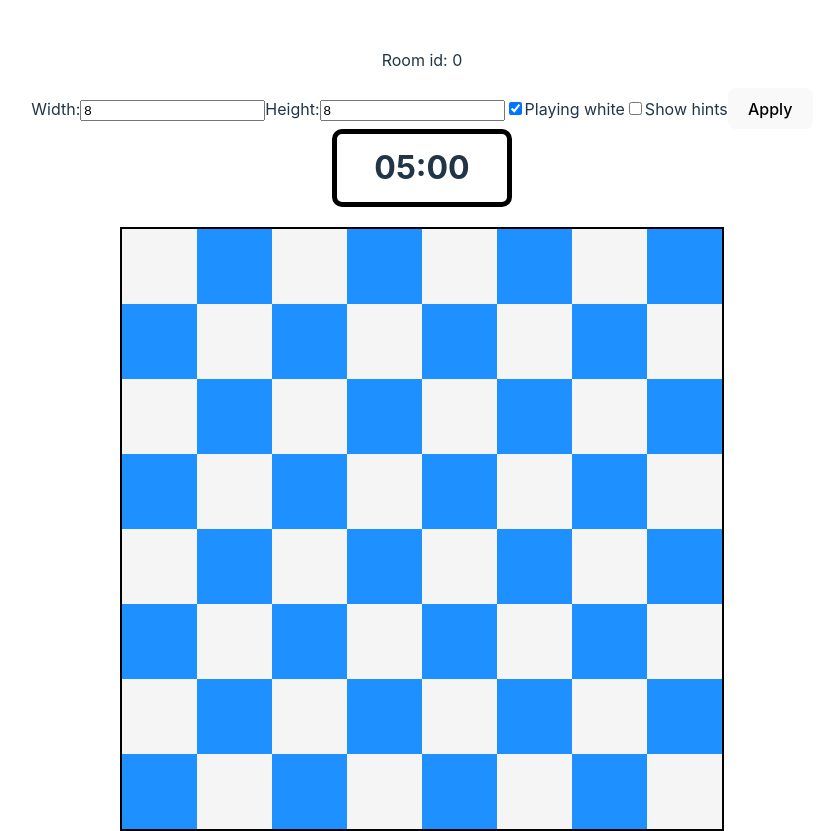
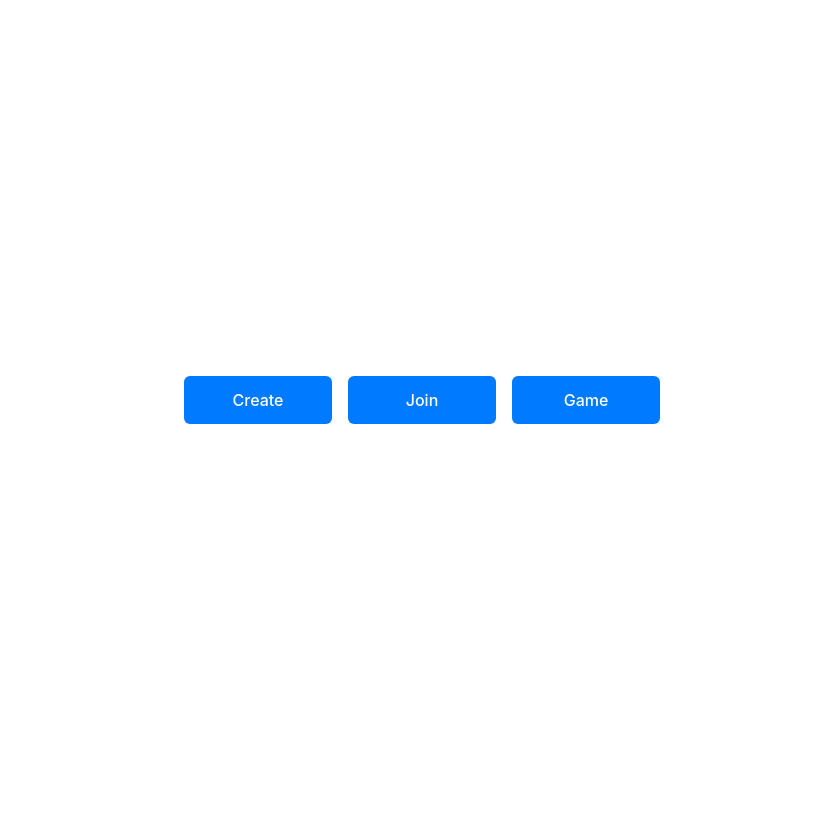
Before and after one commit to maks2601/chess-hero, a React (Vite) app in the folder client/: page / in a window 1280 px wide. Shown: the top 831 px of the page, without its empty margins (218-1041 px from the left). After the commit the page ends 800 px from the top, so only its background shows below. Built offline with nearby package versions, Linux system fonts and the light colour scheme.

Commit message:
Add pages logic

```diff
--- a/client/package.json
+++ b/client/package.json
@@ -11,7 +11,8 @@
   },
   "dependencies": {
     "react": "^18.3.1",
-    "react-dom": "^18.3.1"
+    "react-dom": "^18.3.1",
+    "react-router-dom": "^7.1.3"
   },
   "devDependencies": {
     "@eslint/js": "^9.17.0",
--- a/client/src/App.tsx
+++ b/client/src/App.tsx
@@ -1,35 +1,20 @@
-import {useEffect, useState} from 'react';
 import './App.css';
-import Board from "./components/Board.tsx";
-import {BoardData} from "./models/BoardData.ts";
-import BoardForm from "./components/BoardForm.tsx";
+import {BrowserRouter as Router, Routes, Route} from "react-router-dom";
+import Game from "./pages/Game.tsx";
+import Menu from "./pages/Menu.tsx";
+import CreateRoom from "./pages/CreateRoom.tsx";
+import JoinRoom from "./pages/JoinRoom.tsx";
 
 function App() {
-    const [board, setBoard] = useState(new BoardData(8, 8, true));
-    const [showHints, setShowHints] = useState(false);
-    const [roomId, setRoomId] = useState(0);
-
-    useEffect(() => {
-        fetch(API_ENDPOINT).then(res => {
-            res.json().then((json) => {
-                setRoomId(json.roomId)
-            })
-        });
-    }, [board]);
-
-    const createBoard = (width: number, height: number, playingWhite: boolean, showHints: boolean) => {
-        const newBoard = new BoardData(width, height, playingWhite);
-        newBoard.fillBoard();
-        setBoard(newBoard);
-        setShowHints(showHints);
-    }
-
     return (
-        <div className="App">
-            <p>Room id: {roomId}</p>
-            <BoardForm createBoard={createBoard}/>
-            <Board board={board} showHints={showHints}/>
-        </div>
+        <Router>
+            <Routes>
+                <Route path="/" element={<Menu/>}/>
+                <Route path="/createRoom" element={<CreateRoom/>}/>
+                <Route path="/joinRoom" element={<JoinRoom/>}/>
+                <Route path="/game" element={<Game/>}/>
+            </Routes>
+        </Router>
     );
 }
 
--- /dev/null
+++ b/client/src/pages/CreateRoom.tsx
@@ -0,0 +1,9 @@
+const CreateRoom = () => {
+    return (
+        <div>
+
+        </div>
+    );
+};
+
+export default CreateRoom;
--- /dev/null
+++ b/client/src/pages/Game.tsx
@@ -0,0 +1,36 @@
+import {useEffect, useState} from "react";
+import {BoardData} from "../models/BoardData.ts";
+import BoardForm from "../components/BoardForm.tsx";
+import Board from "../components/Board.tsx";
+import {API_ENDPOINT} from "../App.tsx";
+
+const Game = () => {
+    const [board, setBoard] = useState(new BoardData(8, 8, true));
+    const [showHints, setShowHints] = useState(false);
+    const [roomId, setRoomId] = useState(0);
+
+    useEffect(() => {
+        fetch(API_ENDPOINT).then(res => {
+            res.json().then((json) => {
+                setRoomId(json.roomId)
+            })
+        });
+    }, [board]);
+
+    const createBoard = (width: number, height: number, playingWhite: boolean, showHints: boolean) => {
+        const newBoard = new BoardData(width, height, playingWhite);
+        newBoard.fillBoard();
+        setBoard(newBoard);
+        setShowHints(showHints);
+    }
+
+    return (
+        <div className="App">
+            <p>Room id: {roomId}</p>
+            <BoardForm createBoard={createBoard}/>
+            <Board board={board} showHints={showHints}/>
+        </div>
+    );
+}
+
+export default Game;
--- /dev/null
+++ b/client/src/pages/JoinRoom.tsx
@@ -0,0 +1,9 @@
+const JoinRoom = () => {
+    return (
+        <div>
+
+        </div>
+    );
+};
+
+export default JoinRoom;
--- /dev/null
+++ b/client/src/pages/Menu.tsx
@@ -0,0 +1,14 @@
+import styles from '../styles/Menu.module.css';
+import {Link} from "react-router-dom";
+
+const Menu = () => {
+    return (
+        <div className={styles.container}>
+            <Link to="/createRoom" className={styles.button}>Create</Link>
+            <Link to="/joinRoom" className={styles.button}>Join</Link>
+            <Link to="/game" className={styles.button}>Game</Link>
+        </div>
+    );
+};
+
+export default Menu;
--- /dev/null
+++ b/client/src/styles/Menu.module.css
@@ -0,0 +1,24 @@
+.container {
+    display: flex;
+    flex-direction: row;
+    align-items: center;
+    gap: 16px;
+    padding: 20px;
+}
+
+.button {
+    padding: 12px 24px;
+    background-color: #007bff;
+    color: white;
+    border: none;
+    border-radius: 6px;
+    cursor: pointer;
+    font-size: 16px;
+    text-align: center;
+    width: 100px;
+    display: inline-block;
+}
+
+.button:hover {
+    background-color: #0056b3;
+}
```
Also changed, not shown: 1 other file (tests, documents, lock files or other folders).
